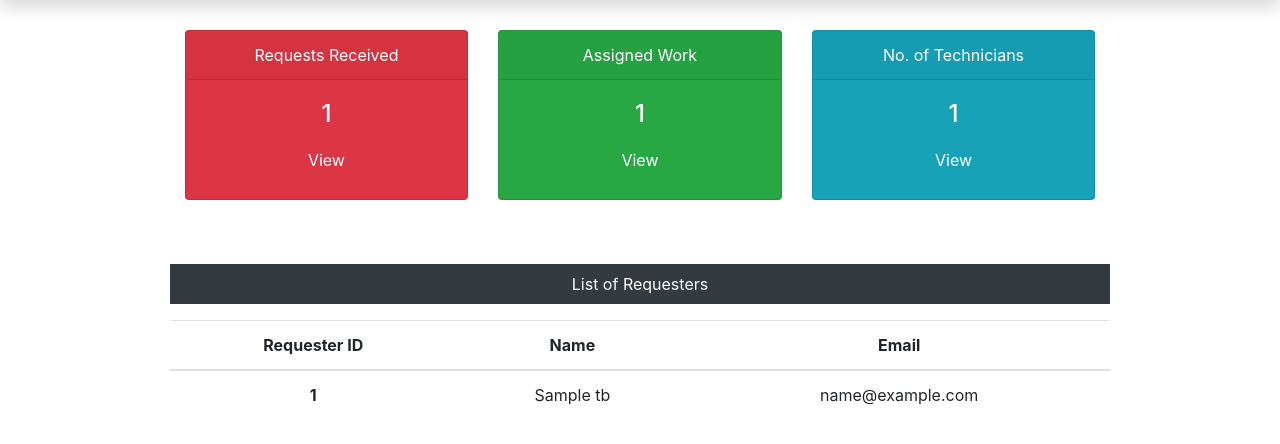
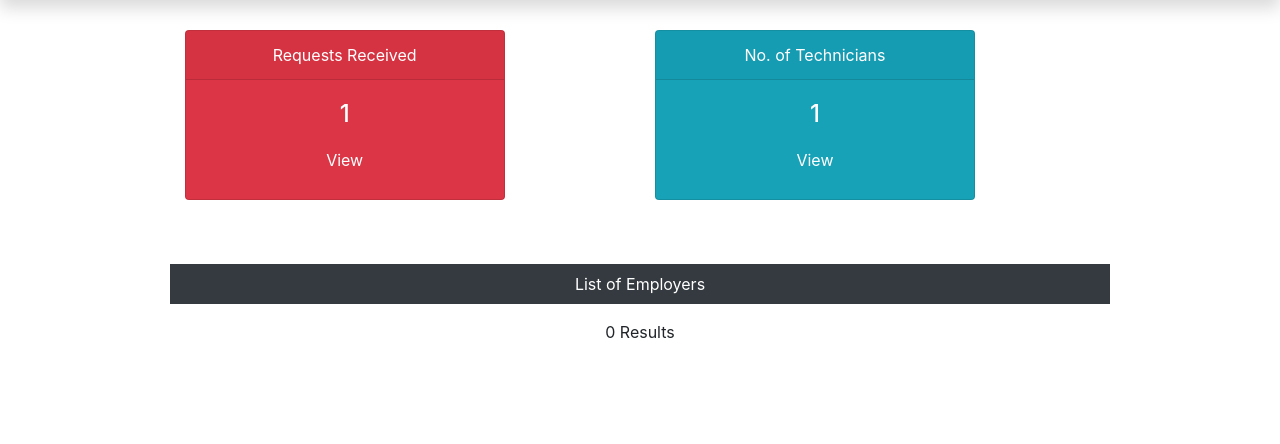
Before and after one commit to Sarthak101/SkillSync, a PHP site: page /skillsync/NGO/dash.php in a window 1280 px wide. Shown: the part 58-502 px from the top of the page. Run offline with PHP 8.4, Linux system fonts and the light colour scheme; the visitor is signed in with stand-in values (Sample User, id 1); tables that the repository leaves empty or names only in its code hold one stand-in row (values such as "Sample post").

Commit message:
updated ngo dashboard landing page

```diff
--- a/php/NGO/dash.php
+++ b/php/NGO/dash.php
@@ -29,10 +29,16 @@ if(isset($_SESSION['is_login']) && isset($_SESSION['rEmail'])){
 }
 
 // Queries to fetch other data
-$sqlSubmitRequest = "SELECT max(request_id) FROM submitrequest_tb";
-$resultSubmitRequest = $conn->query($sqlSubmitRequest);
-$rowSubmitRequest = mysqli_fetch_row($resultSubmitRequest);
-$submitRequestCount = $rowSubmitRequest[0];
+$sqlEmpCount = "SELECT COUNT(DISTINCT posts_tb.emp_id) AS emp_count
+                FROM posts_tb
+                INNER JOIN technician_tb ON posts_tb.emp_id = technician_tb.empid
+                WHERE posts_tb.job_status IS NOT NULL
+                AND technician_tb.ngo_id = '$adminId'";
+
+$resultEmpCount = $conn->query($sqlEmpCount);
+$rowEmpCount = mysqli_fetch_assoc($resultEmpCount);
+$empCount = $rowEmpCount['emp_count'];
+
 
 $sqlAssignWork = "SELECT max(request_id) FROM assignwork_tb";
 $resultAssignWork = $conn->query($sqlAssignWork);
@@ -52,16 +58,16 @@ $totalTechCount = $resultTotalTech->num_rows;
 
 <div class="col-sm-9 col-md-10">
   <div class="row mx-5 text-center">
-    <div class="col-sm-4 mt-5">
-      <div class="card text-white bg-danger mb-3" style="max-width: 18rem;">
+    <div class="col-sm-6 mt-5">
+      <div class="card text-white bg-danger mb-3" style="max-width: 20rem;">
         <div class="card-header">Requests Received</div>
         <div class="card-body">
-          <h4 class="card-title"><?php echo $submitRequestCount; ?></h4>
+          <h4 class="card-title"><?php echo $empCount; ?></h4>
           <a class="btn text-white" href="request.php">View</a>
         </div>
       </div>
     </div>
-    <div class="col-sm-4 mt-5">
+    <!-- <div class="col-sm-4 mt-5">
       <div class="card text-white bg-success mb-3" style="max-width: 18rem;">
         <div class="card-header">Assigned Work</div>
         <div class="card-body">
@@ -69,9 +75,9 @@ $totalTechCount = $resultTotalTech->num_rows;
           <a class="btn text-white" href="work.php">View</a>
         </div>
       </div>
-    </div>
-    <div class="col-sm-4 mt-5">
-      <div class="card text-white bg-info mb-3" style="max-width: 18rem;">
+    </div> -->
+    <div class="col-sm-6 mt-5">
+      <div class="card text-white bg-info mb-3" style="max-width: 20rem;">
         <div class="card-header">No. of Technicians</div>
         <div class="card-body">
           <h4 class="card-title"><?php echo $totalTechCount; ?></h4>
@@ -82,33 +88,56 @@ $totalTechCount = $resultTotalTech->num_rows;
   </div>
   <div class="mx-5 mt-5 text-center">
     <!--Table-->
-    <p class=" bg-dark text-white p-2">List of Requesters</p>
+    <p class=" bg-dark text-white p-2">List of Employers</p>
     <?php
-    $sqlRequesters = "SELECT * FROM requesterlogin_tb";
-    $resultRequesters = $conn->query($sqlRequesters);
-    if($resultRequesters->num_rows > 0){
+    $sqlData = "SELECT
+                    posts_tb.post_id,
+                    requesterlogin_tb.r_name AS requester_name,
+                    technician_tb.empName AS employee_name,
+                    posts_tb.job_title
+                FROM
+                    posts_tb
+                INNER JOIN
+                    technician_tb ON posts_tb.emp_id = technician_tb.empid
+                INNER JOIN
+                    requesterlogin_tb ON posts_tb.job_status = requesterlogin_tb.r_login_id
+                WHERE
+                    technician_tb.ngo_id = '$adminId'
+                AND
+                    posts_tb.job_status IS NOT NULL";
+
+    $resultData = $conn->query($sqlData);
+    if ($resultData->num_rows > 0) {
         echo '<table class="table">
                 <thead>
                     <tr>
-                  <th scope="col">Requester ID</th>
-                  <th scope="col">Name</th>
-                  <th scope="col">Email</th>
+                        <th scope="col">SNo</th>
+                        <th scope="col">Employer</th>
+                        <th scope="col">Employee</th>
+                        <th scope="col">Job</th>
                     </tr>
                 </thead>
                 <tbody>';
-      while($rowRequester = $resultRequesters->fetch_assoc()){
+
+        $serialNumber = 1; // Initialize serial number
+        while($rowData = $resultData->fetch_assoc()) {
             echo '<tr>';
-        echo '<th scope="row">'.$rowRequester["r_login_id"].'</th>';
-        echo '<td>'. $rowRequester["r_name"].'</td>';
-        echo '<td>'.$rowRequester["r_email"].'</td>';
+            echo '<td>' . $serialNumber . '</td>';
+            echo '<td>' . $rowData["requester_name"] . '</td>';
+            echo '<td>' . $rowData["employee_name"] . '</td>';
+            echo '<td>' . $rowData["job_title"] . '</td>';
             echo '</tr>';
+
+            $serialNumber++; // Increment serial number
         }
+
         echo '</tbody>
             </table>';
     } else {
         echo "0 Results";
     }
 ?>
+
   </div>
 </div>
 
```
Lines whose indentation alone changed are shown as unchanged.
